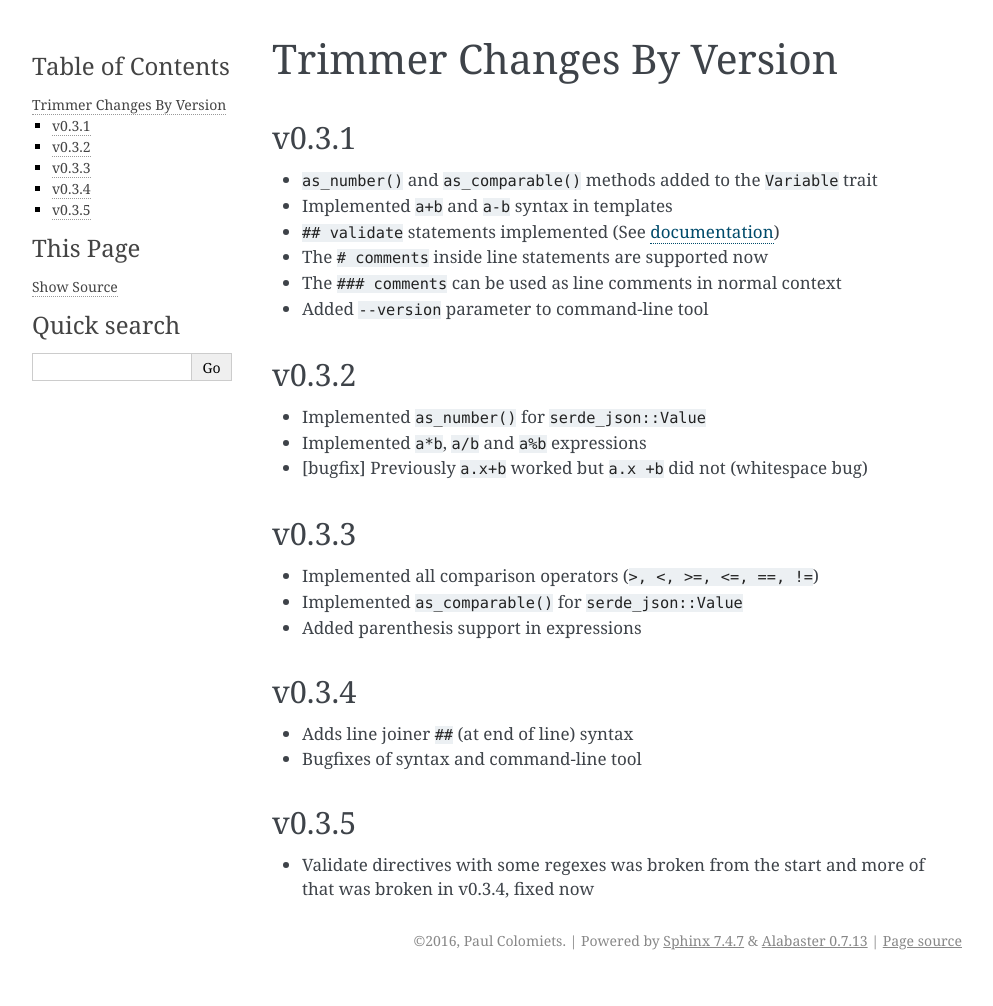
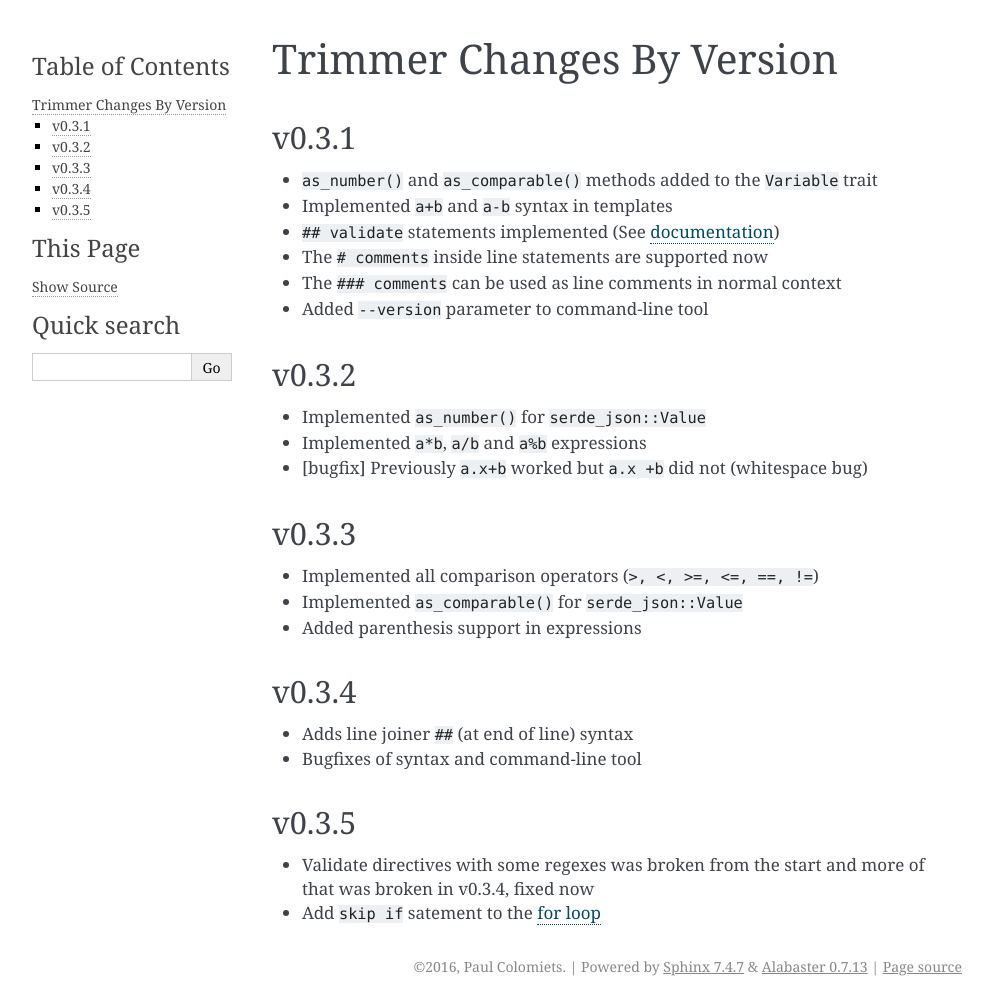
Before and after one commit to tailhook/trimmer, a Sphinx documentation site: the page built from doc/changelog.rst, in a window 1280 px wide. Shown: the whole page, without its empty margins (148-1141 px from the left). Built offline with Sphinx 7.4.7, drawn with Linux system fonts in a browser that asks for light colours; before the commit the page ends 980 px from its top, so only the background shows below that.

Commit message:
Update changelog

```diff
--- a/doc/changelog.rst
+++ b/doc/changelog.rst
@@ -53,3 +53,4 @@ v0.3.5
 
 * Validate directives with some regexes was broken from the start and more of
   that was broken in v0.3.4, fixed now
+* Add ``skip if`` satement to the :ref:`for loop <for-statement>`
--- a/doc/template_syntax.rst
+++ b/doc/template_syntax.rst
@@ -192,6 +192,7 @@ In any case lines containing ``## if`` and ``## endif`` do not put into output.
 In ``indent`` syntax the inner indentation of the block is also stripped.
 
 
+.. _for-statement:
 .. index:: pair: For; Statement
 
 For Statement
```
